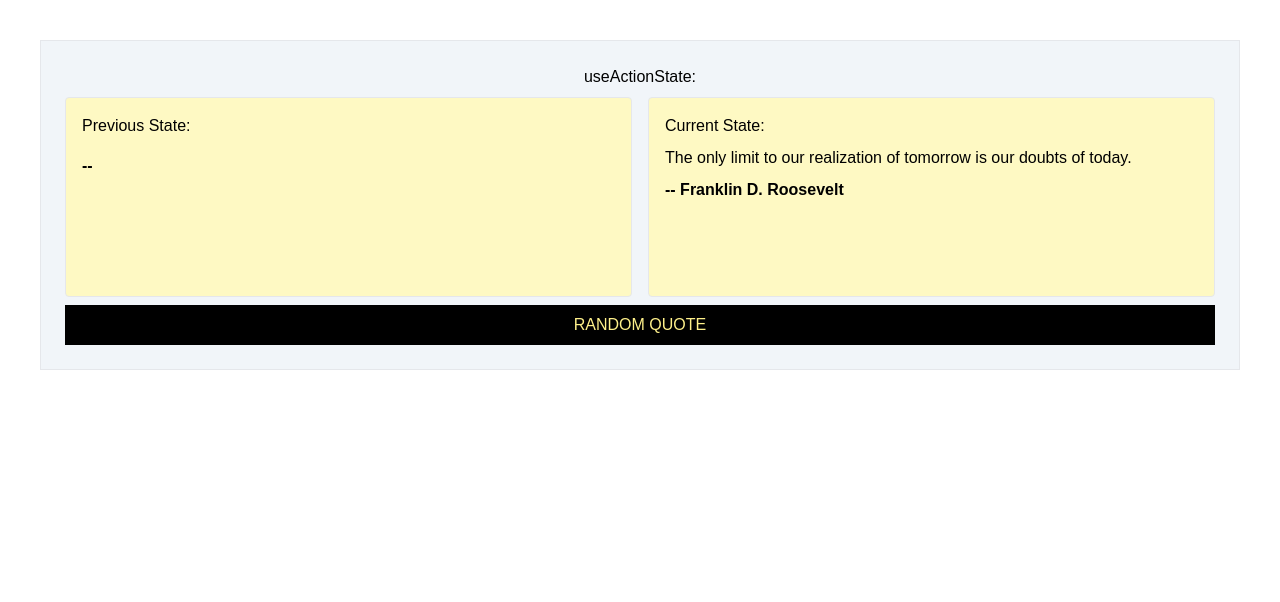
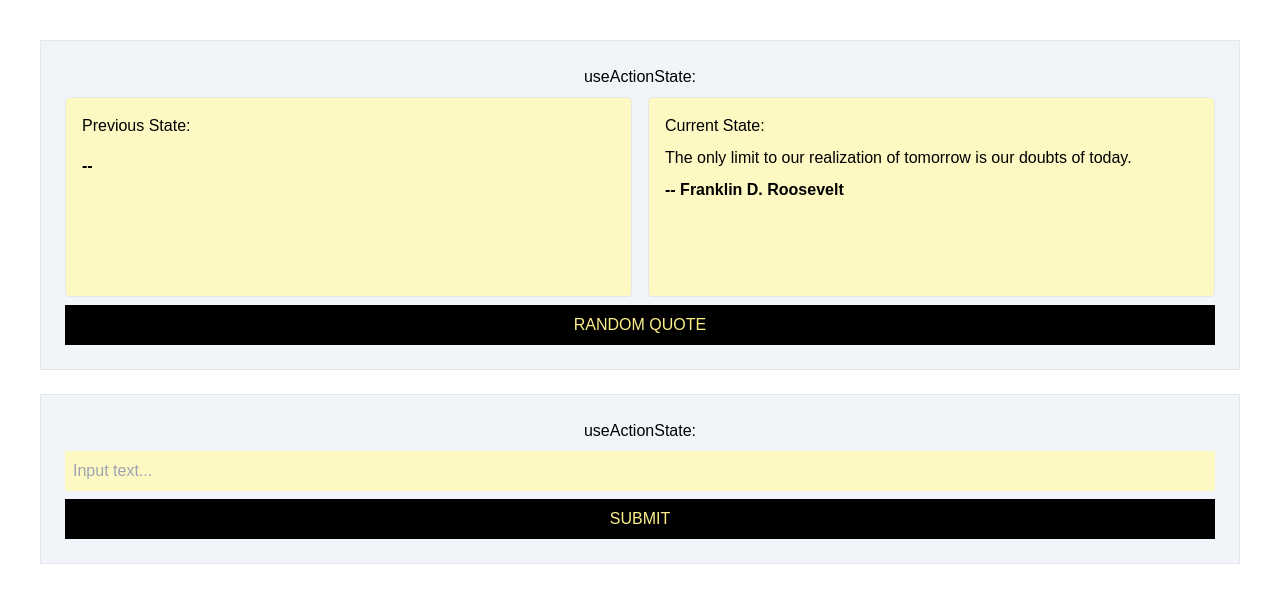
Before and after one commit to theckeler/playing-w-react-19-nextjs, a Next.js app: page / in a window 1280 px wide. Shown: the top 602 px of the page. Built offline with nearby package versions, Linux system fonts and the light colour scheme.

Commit message:
useFormStatus

```diff
--- a/app/page.tsx
+++ b/app/page.tsx
@@ -1,9 +1,11 @@
 import UseActionState from "@/components/UseActionState";
+import UseFormStatus from "@/components/UseFormStatus";
 
 export default function Home() {
 	return (
-		<main className="flex p-10">
+		<main className="flex flex-col p-10 gap-6">
 			<UseActionState />
+			<UseFormStatus />
 		</main>
 	);
 }
--- /dev/null
+++ b/components/UseFormStatus.tsx
@@ -0,0 +1,53 @@
+"use client";
+import { useFormStatus } from "react-dom";
+
+export async function submitForm() {
+	await new Promise((res) => setTimeout(res, 2000));
+}
+
+function Form() {
+	const { pending, data, method } = useFormStatus();
+	const simpleInputValue = data?.get("simpleInput")?.toString() || "";
+
+	return (
+		<>
+			{simpleInputValue && method && (
+				<div className="p-4 absolute top-full w-full left-0 bg-yellow-300">
+					<ul>
+						<li>Inputted Value: {simpleInputValue}</li>
+						<li>Method: {method}</li>
+					</ul>
+				</div>
+			)}
+
+			<input
+				type="text"
+				name="simpleInput"
+				className="w-full p-2 bg-yellow-100"
+				disabled={pending}
+				placeholder="Input text..."
+				required
+			/>
+
+			<button
+				type="submit"
+				disabled={pending}
+				className="py-2 px-8 bg-black text-yellow-200 uppercase w-full disabled:bg-slate-200 disabled:text-red-700"
+			>
+				{pending ? "Submitting..." : "Submit"}
+			</button>
+		</>
+	);
+}
+
+export default function UseFormStatus() {
+	return (
+		<div className="flex flex-col p-6 bg-slate-100 border gap-2 items-center w-full relative">
+			<h2>useActionState:</h2>
+
+			<form action={submitForm} className="w-full flex flex-col gap-2">
+				<Form />
+			</form>
+		</div>
+	);
+}
```
